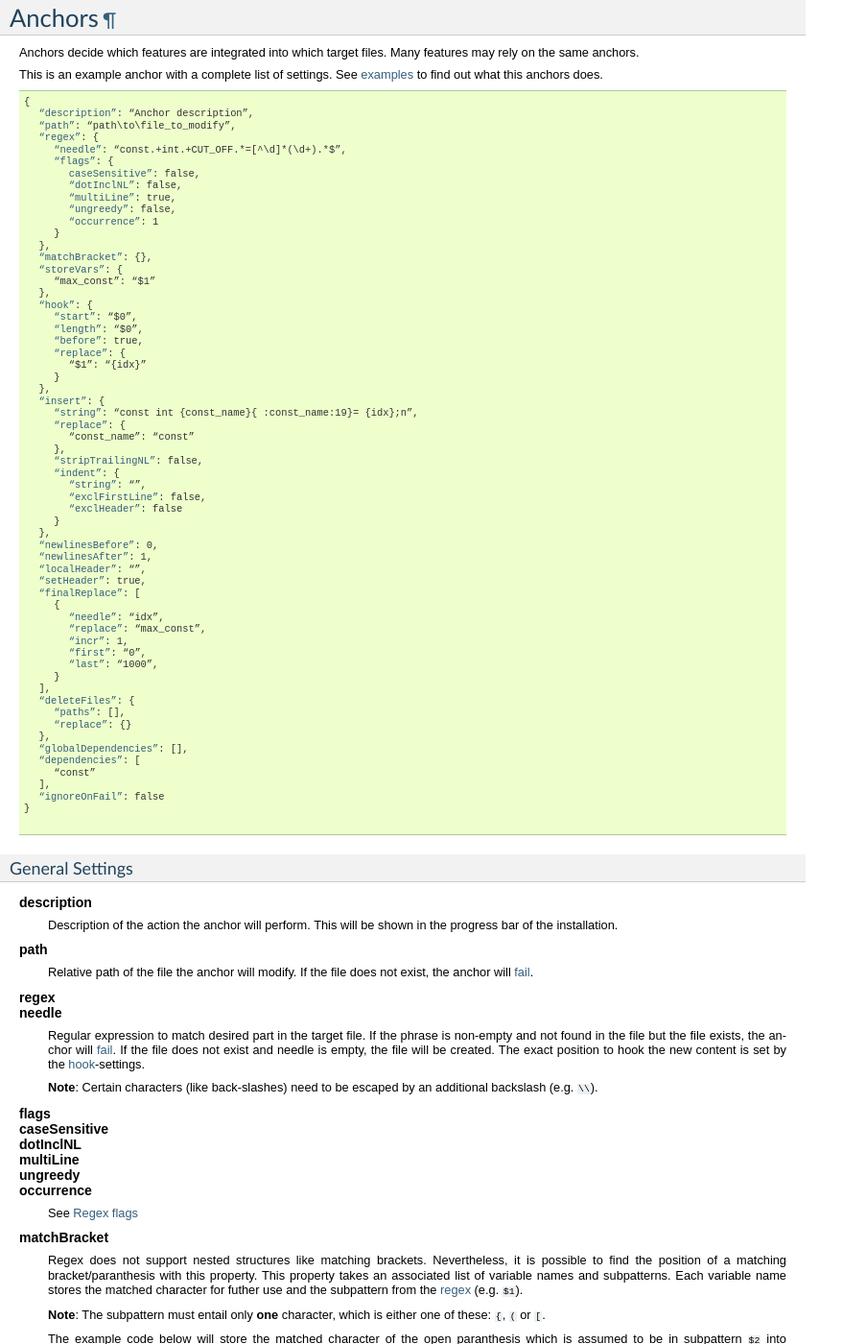
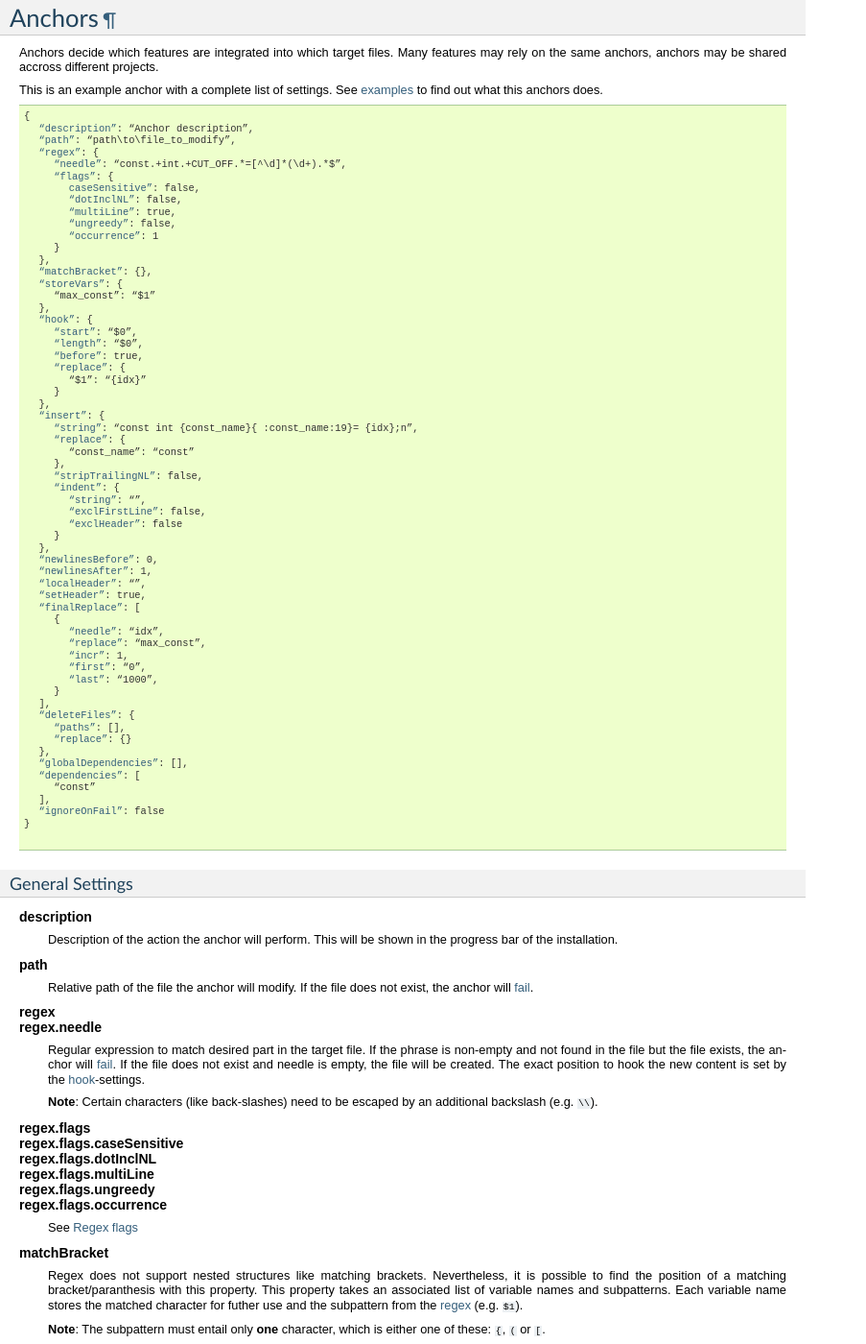
Before and after one commit to szapp/FeatShare, a Sphinx documentation site: the page built from doc/anchors.rst, in a window 1280 px wide and 1400 px high. Shown: the whole window at 96% size, without its empty margins (0-903 px from the left). Built offline with Sphinx 7.4.7, drawn with Linux system fonts in a browser that asks for light colours; some of the changed lines change nothing that is shown.

Commit message:
Add feature documentation

```diff
--- a/doc/anchors.rst
+++ b/doc/anchors.rst
@@ -14,7 +14,7 @@
     anchors/conditional
 
 Anchors decide which features are integrated into which target files.
-Many features may rely on the same anchors.
+Many features may rely on the same anchors, anchors may be shared accross different projects.
 
 This is an example anchor with a complete list of settings.
 See :ref:`examples <examples>` to find out what this anchors does.
@@ -27,13 +27,13 @@
     |     :std:term:`"description" <description>`: "Anchor description",
     |     :std:term:`"path" <path>`: "path\\to\\file_to_modify",
     |     :std:term:`"regex" <regex>`: {
-    |         :std:term:`"needle" <needle>`: "const.+int.+CUT_OFF.*=[^\\d]*(\\d+).*$",
-    |         :std:term:`"flags" <flags>`: {
-    |             :std:term:`caseSensitive" <caseSensitive>`: false,
-    |             :std:term:`"dotInclNL" <dotInclNL>`: false,
-    |             :std:term:`"multiLine" <multiLine>`: true,
-    |             :std:term:`"ungreedy" <ungreedy>`: false,
-    |             :std:term:`"occurrence" <occurrence>`: 1
+    |         :std:term:`"needle" <regex.needle>`: "const.+int.+CUT_OFF.*=[^\\d]*(\\d+).*$",
+    |         :std:term:`"flags" <regex.flags>`: {
+    |             :std:term:`caseSensitive" <regex.flags.caseSensitive>`: false,
+    |             :std:term:`"dotInclNL" <regex.flags.dotInclNL>`: false,
+    |             :std:term:`"multiLine" <regex.flags.multiLine>`: true,
+    |             :std:term:`"ungreedy" <regex.flags.ungreedy>`: false,
+    |             :std:term:`"occurrence" <regex.flags.occurrence>`: 1
     |         }
     |     },
     |     :std:term:`"matchBracket" <matchBracket>`: {},
@@ -97,7 +97,7 @@
         :std:term:`fail<ignoreOnFail>`.
 
     regex
-    needle
+    regex.needle
         Regular expression to match desired part in the target file.
         If the phrase is non-empty and not found in the file but the file exists, the anchor will
         :std:term:`fail<ignoreOnFail>`.
@@ -106,12 +106,12 @@
 
         **Note**: Certain characters (like back-slashes) need to be escaped by an additional backslash (e.g. ``\\``).
 
-    flags
-    caseSensitive
-    dotInclNL
-    multiLine
-    ungreedy
-    occurrence
+    regex.flags
+    regex.flags.caseSensitive
+    regex.flags.dotInclNL
+    regex.flags.multiLine
+    regex.flags.ungreedy
+    regex.flags.occurrence
         See :ref:`Regex flags <regexflags>`
 
     matchBracket
--- a/doc/features.rst
+++ b/doc/features.rst
@@ -9,3 +9,148 @@
     :hidden:
 
     features/index
+
+FeatShare is about integrating certain changes into a target environment.
+These changes may be split up into different features.
+There is one file per feature, which allows the end-user to select them before integration.
+
+While :ref:`anchors <anchors>` and :ref:`hooks <hooks>` pave the way for integration, features hold the content that is
+going to be integrated.
+They make use of anchors and their hooks to place their content at the correct position of the target files.
+While the structure of feature files is flexibly defined by the :ref:`config <configjson>`, some properties stay the
+same across all integration projects.
+
+.. index:: Traits
+
+.. _features.traits:
+
+Traits
+------
+
+Features in any project are usually bigger than one line of text in one file.
+More likely are several changes in different files of varying complexity.
+To accommodate for that, features have **traits**.
+Not all features have all traits.
+Like the name says the same trait may occur in different features, but might take different shape.
+
+If one feature is red apples, it most likely has a trait called 'color' which would be red for that feature.
+Another feature might be green apples.
+The green-apples-feature will also have the trait 'color', but it is green in this case.
+
+Traits are references for anchors.
+There is an anchor for each trait, although not always the case (some anchors may use the same trait in different
+ways).
+
+In the apple example, there is probably an anchor that targets the color trait and incorporates it into the correct file
+at the correct position.
+If a trait has to modify more than one file or several different lines of text in one file, there might be more than one
+anchor that references that trait.
+
+Traits are essentially sets key-value pairs, where key is the trait name (e.g. 'color') and value is the expression of
+the trait (e.g. 'red'), or to put it differently, the text to be inserted.
+
+The way traits are represented in a feature file depends on the definitions in the :ref:`config <configjson>`.
+However, it should not be necessary to change the default syntax which looks like this.
+
+.. container:: coderef
+
+    | ### trait1 ###
+    | text to insert at anchor
+    | spanned over multiple lines
+    | ### trait2 ###
+    | some other text to insert
+    | ### end ###
+
+Here the text to be inserted is framed by its trait and the next trait. The traits are indicated by three pound signs on
+either side.
+
+The red-apple-feature would look like this. Of course, a feature usually has more than one trait.
+
+.. container:: coderef
+
+    | ### color ###
+    | red
+    | ### end ###
+
+In the next sections there will be a few special traits.
+
+See alsoe :ref:`anchor patterns <features.anchorPattern>`.
+
+**Note**: Outside of this section, traits may also be more commonly referred to as anchors.
+However, anchors ≠ traits.
+Since most traits are tied to only one anchors, it is more convenient to call them anchors.
+
+Info Text Anchor
+----------------
+
+Each feature is selectable by the end-user before integration.
+To give more information about, there is a short description for each feature when it is selected.
+This description can be set by a specific trait .
+The name of this trait may be changed in the :ref:`config <configjson>` with :std:term:`features.infoTextAnchor`.
+The default name is ``infoText``.
+
+Taking the apple example, this would look like this.
+
+.. container:: coderef
+
+    | ### infoText ###
+    | This feature will integrate a red apple.
+    | ### color ###
+    | red
+    | ### end ###
+
+File Copy Anchor
+----------------
+
+Features may not only modify files but also copy files into the target environment.
+A list of files to copy can be set by a specific trait.
+The name of this trait, as well as the syntax of the file list may be changed in the :ref:`config <configjson>` with
+:ref:`features.fileCopyAnchor <features.fileCopyAnchor>`.
+
+The default name is ``copyFiles`` with the following syntax.
+
+.. container:: coderef
+
+    | ### infoText ###
+    | This feature will integrate a red apple.
+    | ### copyFiles ###
+    | local\directory\file.txt|relative\path\in\target\environment\
+    | another\file.exe|relative\path\to\destination\
+    | ### color ###
+    | red
+    | ### end ###
+
+Here, the first part is the relative path from the integration setup, while the second part is the destination: a
+relative path in the target environment.
+
+**Note**: For security reasons it is not allowed to copy directories.
+All files need to be referenced individually.
+
+File Delete Anchor
+------------------
+
+Features may not only modify files but also delete files from the target environment.
+A list of files to delete can be set by a specific trait.
+The name of this trait, as well as the syntax of the file list may be changed in the :ref:`config <configjson>` with
+:ref:`features.fileDeleteAnchor <features.fileDeleteAnchor>`.
+
+The default name is ``deleteFiles`` with the following syntax.
+
+.. container:: coderef
+
+    | ### infoText ###
+    | This feature will integrate a red apple.
+    | ### copyFiles ###
+    | local\directory\file.txt|relative\path\in\target\environment\
+    | another\file.exe|relative\path\to\destination\
+    | ### deleteFiles ###
+    | relative\path\in\target\environment\old_file.txt
+    | relative\path\to\destination\old_file.exe
+    | ### color ###
+    | red
+    | ### end ###
+
+Here, the each line is a file to delete represented by a relative path in the target environment.
+
+**Note**: For security reasons it is not allowed to delete directories.
+All files need to be referenced individually.
```
